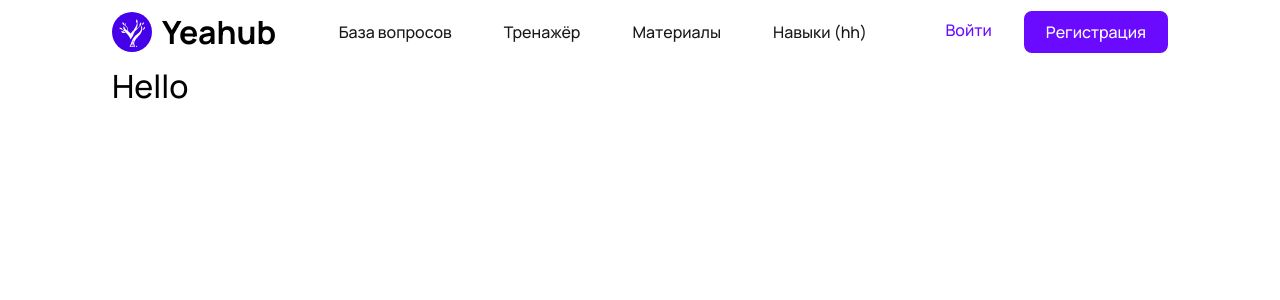
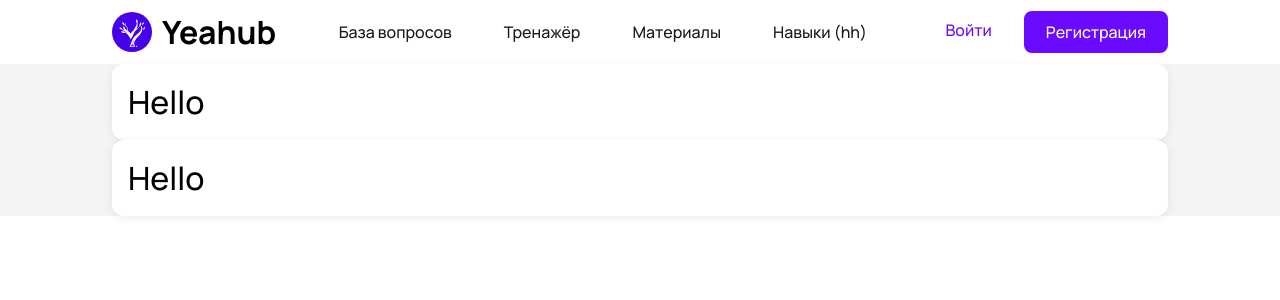
Before and after one commit to Heinzic/QuestionsService, a React (Vite) app: page / in a window 1280 px wide. Shown: the top 300 px of the page. Built offline with nearby package versions, Linux system fonts and the light colour scheme.

Commit message:
карточка + реогранизация небольшая

```diff
--- a/src/app/App.tsx
+++ /dev/null
@@ -1,13 +0,0 @@
-import { lazy } from "react"
-
-const MainPage = lazy(() => import("../pages/MainPage"))
-
-function App() {
-  return (
-    <>
-        <MainPage />
-    </>
-  )
-}
-
-export default App
--- /dev/null
+++ b/src/app/ui/App.tsx
@@ -0,0 +1,13 @@
+import { lazy } from "react"
+
+const PublicQuestionsPage = lazy(() => import("../../pages/public-questions-page/PublicQuestionsPage"))
+
+function App() {
+  return (
+    <>
+        <PublicQuestionsPage />
+    </>
+  )
+}
+
+export default App
--- a/src/main.tsx
+++ b/src/main.tsx
@@ -1,7 +1,7 @@
 import { StrictMode } from 'react'
 import { createRoot } from 'react-dom/client'
-import { StoreProvider } from './app/providers/StoreProvider'
-import App from './app/App.tsx'
+import { StoreProvider } from './app/providers/store-provider'
+import App from './app/ui/App.tsx'
 import './shared/assets/index.css'
 
 createRoot(document.getElementById('root')!).render(
--- a/src/pages/MainPage.tsx
+++ /dev/null
@@ -1,16 +0,0 @@
-import { Container } from "../shared/ui/container";
-import { Header } from "../widgets";
-
-
-const MainPage = () => {
-    return (
-        <>
-            <Container>
-                <Header />
-                <h1>Hello</h1>
-            </Container>
-        </>
-    );
-}
-
-export default MainPage;
--- /dev/null
+++ b/src/pages/public-questions-page/PublicQuestionsPage.module.css
@@ -0,0 +1,4 @@
+.content {
+    background-color: var(--color-bg);
+    background-size: 100%;
+}
--- /dev/null
+++ b/src/pages/public-questions-page/PublicQuestionsPage.tsx
@@ -0,0 +1,26 @@
+import { Card } from "../../shared/ui/card";
+import { Container } from "../../shared/ui/container";
+import { Header } from "../../widgets";
+import styles from './PublicQuestionsPage.module.css'
+
+const PublicQuestionsPage = () => {
+    return (
+        <>
+            <Container>
+                <Header />
+            </Container>
+            <main className={styles.content}>
+                <Container>
+                    <Card>
+                        <h1>Hello</h1>
+                    </Card>
+                    <Card>
+                        <h1>Hello</h1>
+                    </Card>
+                </Container>
+            </main>
+        </>
+    );
+}
+
+export default PublicQuestionsPage;
--- /dev/null
+++ b/src/shared/ui/card/Card.module.css
@@ -0,0 +1,41 @@
+.card {
+    background-color: white;
+    border-radius: var(--radius-lg, 12px);
+    box-shadow: 0 2px 8px rgba(0, 0, 0, 0.08);
+    transition: all 0.2s ease;
+  }
+
+  .none {
+    padding: 0;
+  }
+
+  .sm {
+    padding: var(--spacing-sm, 8px);
+  }
+
+  .md {
+    padding: var(--spacing-md, 16px);
+  }
+
+  .lg {
+    padding: var(--spacing-lg, 24px);
+  }
+
+  .hoverable:hover {
+    box-shadow: 0 4px 16px rgba(0, 0, 0, 0.12);
+    transform: translateY(-2px);
+  }
+
+  .clickable {
+    cursor: pointer;
+  }
+
+  .clickable:active {
+    transform: scale(0.98);
+  }
+
+  @media (max-width: 768px) {
+    .lg {
+      padding: var(--spacing-md, 16px);
+    }
+  }
--- /dev/null
+++ b/src/shared/ui/card/Card.tsx
@@ -0,0 +1,41 @@
+import type { ReactNode, HTMLAttributes } from 'react';
+import styles from './Card.module.css';
+
+type CardPadding = 'none' | 'sm' | 'md' | 'lg';
+
+export interface CardProps extends HTMLAttributes<HTMLDivElement> {
+  children: ReactNode;
+  padding?: CardPadding;
+  hoverable?: boolean;
+  clickable?: boolean;
+}
+
+export const Card = ({
+  children,
+  padding = 'md',
+  hoverable = false,
+  clickable = false,
+  className,
+  onClick,
+  ...props
+}: CardProps) => {
+  const cardClasses = [
+    styles.card,
+    styles[padding],
+    hoverable && styles.hoverable,
+    clickable && styles.clickable,
+    className,
+  ]
+    .filter(Boolean)
+    .join(' ');
+
+  return (
+    <div
+      className={cardClasses}
+      onClick={onClick}
+      {...props}
+    >
+      {children}
+    </div>
+  );
+};
--- /dev/null
+++ b/src/shared/ui/card/index.ts
@@ -0,0 +1 @@
+export { Card, type CardProps } from './Card';
```
Also changed, not shown: src/app/providers/store-provider/StoreProvider.tsx (renamed from src/app/providers/StoreProvider/StoreProvider.tsx), src/app/providers/store-provider/index.ts (renamed from src/app/providers/StoreProvider/index.ts).
